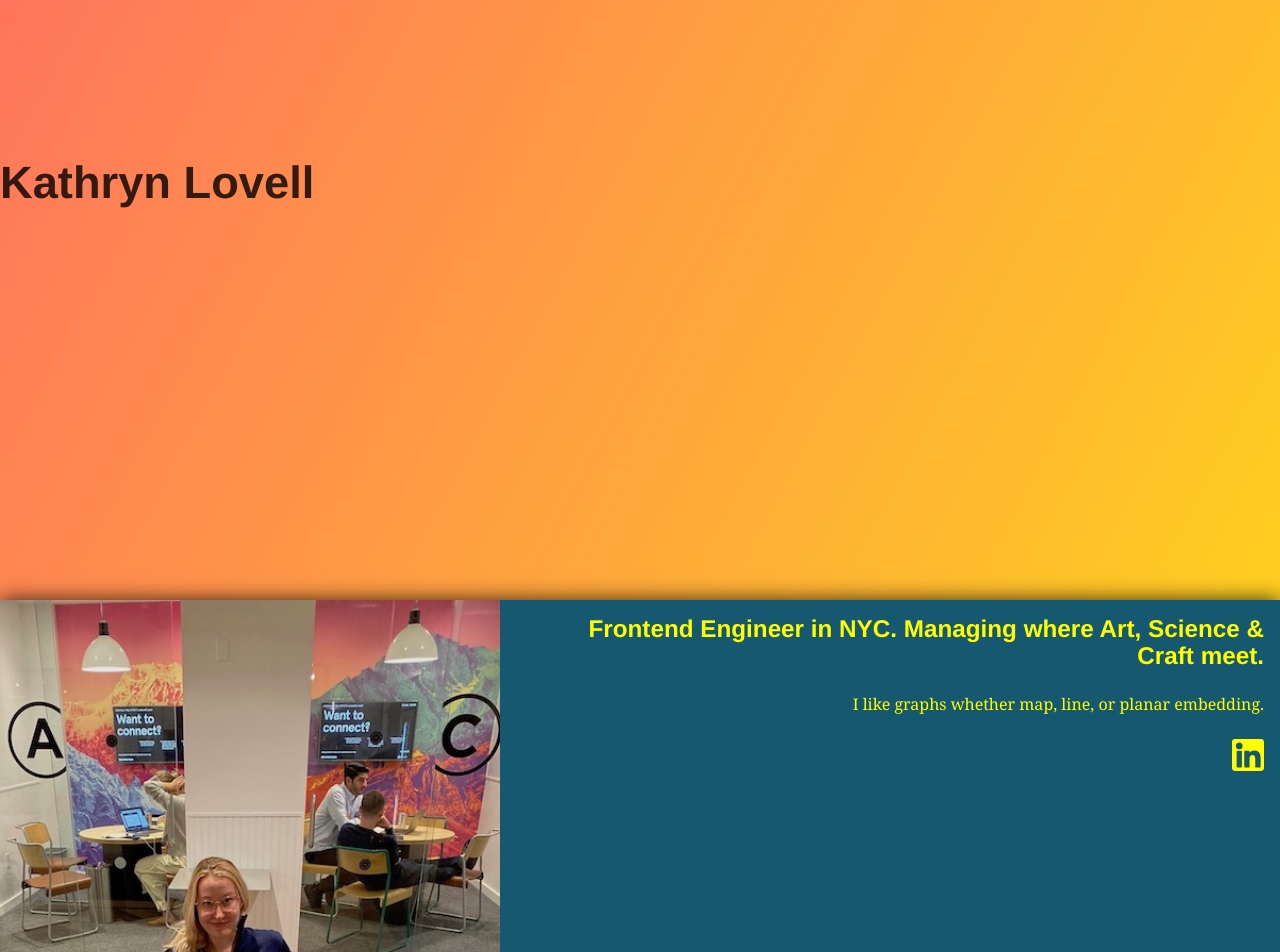
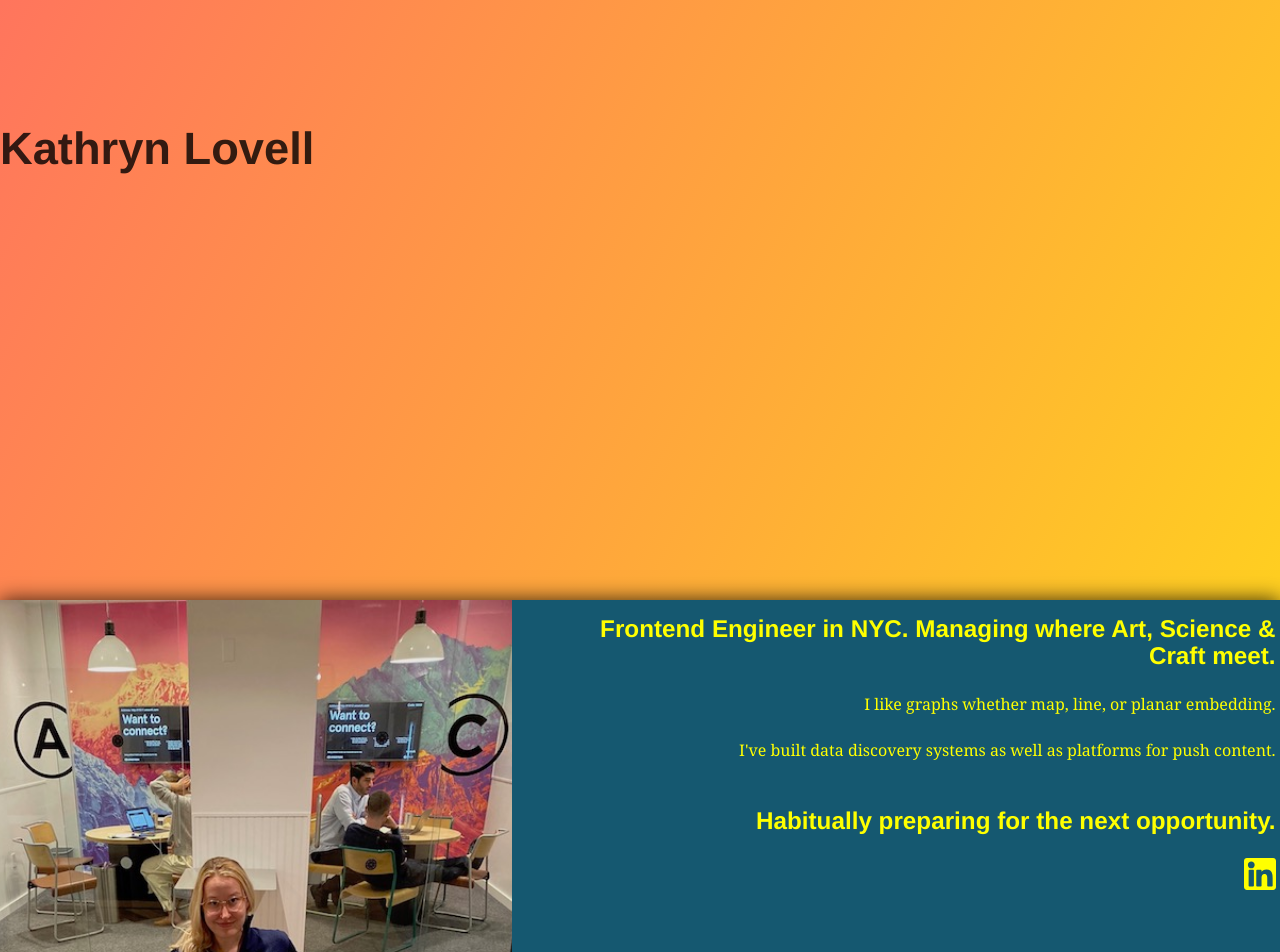
Before and after one commit to UuqV/kathryn-lovell-tech, a Gatsby site: page / in a window 1280 px wide. Shown: the part 200-1152 px from the top of the page. Built offline with nearby package versions, Linux system fonts and the light colour scheme; Gatsby itself is replaced by a stand-in of ours; some packages are replaced by stand-ins of ours; what typography-theme-moraga would draw is missing.

Commit message:
shifting

```diff
--- a/src/components/bio.js
+++ b/src/components/bio.js
@@ -54,15 +54,16 @@ const Bio = () => {
           marginRight: rhythm(1 / 2),
           marginBottom: 0,
           minWidth: `100px`,
+          flex: `1 0 40vw`,
           width: `40vw`,
-          height: `100vh`,
+          minHeight: `100vh`,
         }}
         imgStyle={{}}
       />
       <div
         style={{
           display: `flex`,
-          maxWidth: `60vw`,
+          flex: `1 0 60vw`,
           flexDirection: `column`,
           padding: `1em`,
           fontWeight: 300,
@@ -75,6 +76,12 @@ const Bio = () => {
           {` `}
         </h2>
         <p>I like graphs whether map, line, or planar embedding.</p>
+        <p>
+          I've built data discovery systems as well as platforms for push
+          content.
+        </p>
+        <p></p>
+        <h2>Habitually preparing for the next opportunity.</h2>
         <span>
           {" "}
           <a href={`https://www.linkedin.com/in/${social.linkedin}/`}>
--- a/src/components/layout.js
+++ b/src/components/layout.js
@@ -13,17 +13,13 @@ class Layout extends React.Component {
       header = (
         <div
           style={{
-            display: `grid`,
-            gridTemplateColumns: `50% 50%`,
             height: `100vh`,
+            paddingTop: `40vh`,
           }}
         >
           <h1
             style={{
               ...scale(1.5),
-              alignSelf: `center`,
-              marginBottom: rhythm(1.5),
-              marginTop: 0,
             }}
           >
             <Link
```
